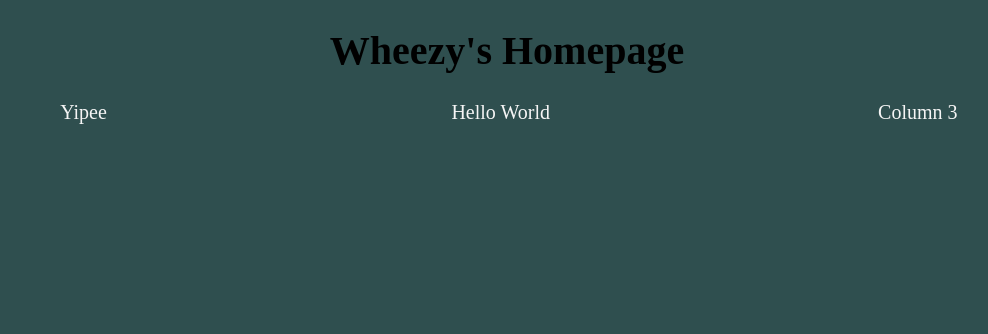
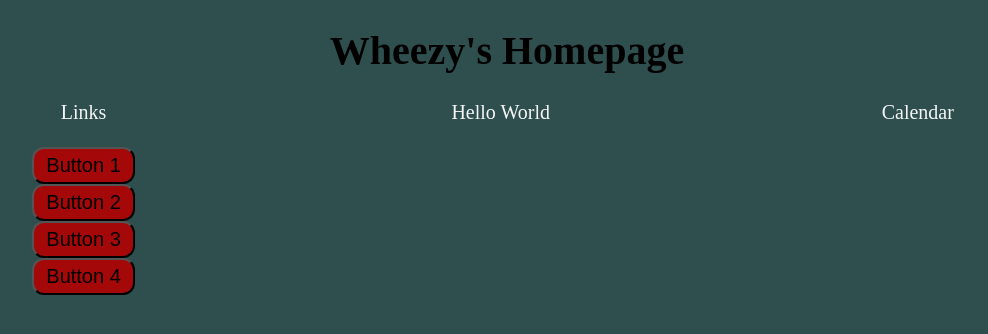
Before and after one commit to WheezyAlien/WheezyAlien.github.io, a plain HTML site: page index.html in a window 1280 px wide. Shown: the whole page, without its empty margins (133-1121 px from the left). Drawn offline with Linux system fonts and the light colour scheme.

Commit message:
add buttons

```diff
--- a/index.html
+++ b/index.html
@@ -8,13 +8,25 @@
     <h1>Wheezy's Homepage</h1>
     <body>
         <div id="column1" style="float:left; margin:0; width:33%;">
-            Yipee
+            Links<br><br>
+            <button>
+                Button 1
+            </button> <br>
+	    <button>
+		Button 2
+	    </button> <br>
+            <button>
+                Button 3
+            </button> <br>
+            <button>
+                Button 4
+            </button> <br>
            </div>
            <div id="column2" style="float:left; margin:0;width:33%;">
             Hello World
            </div>
            <div id="column3" style="float:left; margin:0;width:33%">
-            Column 3
+            Calendar
            </div>
     </body>
 </html>
--- a/style.css
+++ b/style.css
@@ -7,9 +7,19 @@ h1{
 }
 body{
         font: arial;
-        font-size: 20;
         font-size: 20px;
         color: whitesmoke;
         text-align: center;
         background-color: darkslategrey;
-    }
+}
+button{
+    padding: 5px 12px;
+    background-color: rgba(178, 0, 0, 0.9);
+    font: arial;
+    font-size: 20px;
+    border-radius: 12px;
+    transition-duration: 0.2s;
+}
+button:hover{
+    background-color: rgba(47, 79, 79, 0);
+}
```
